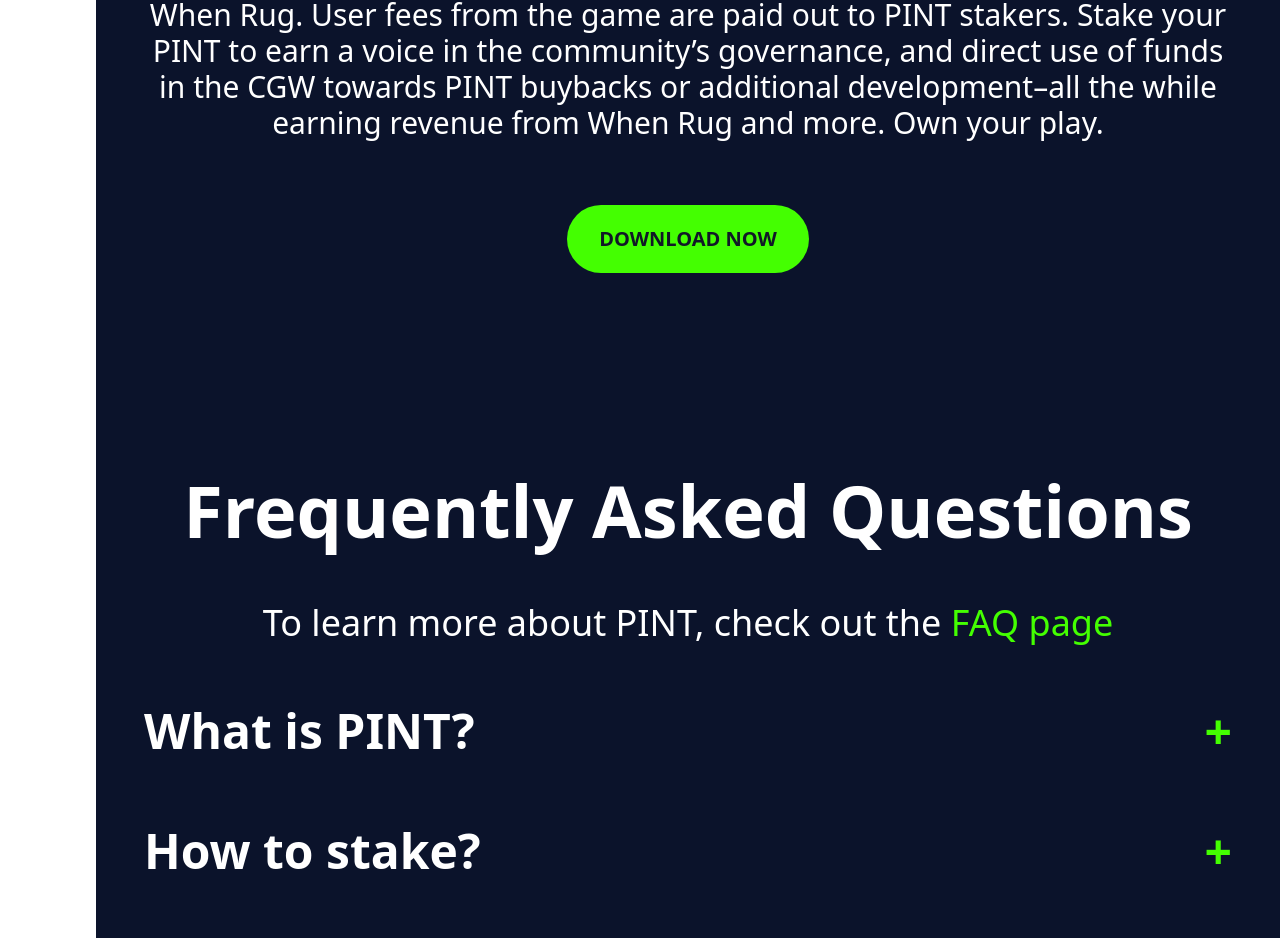
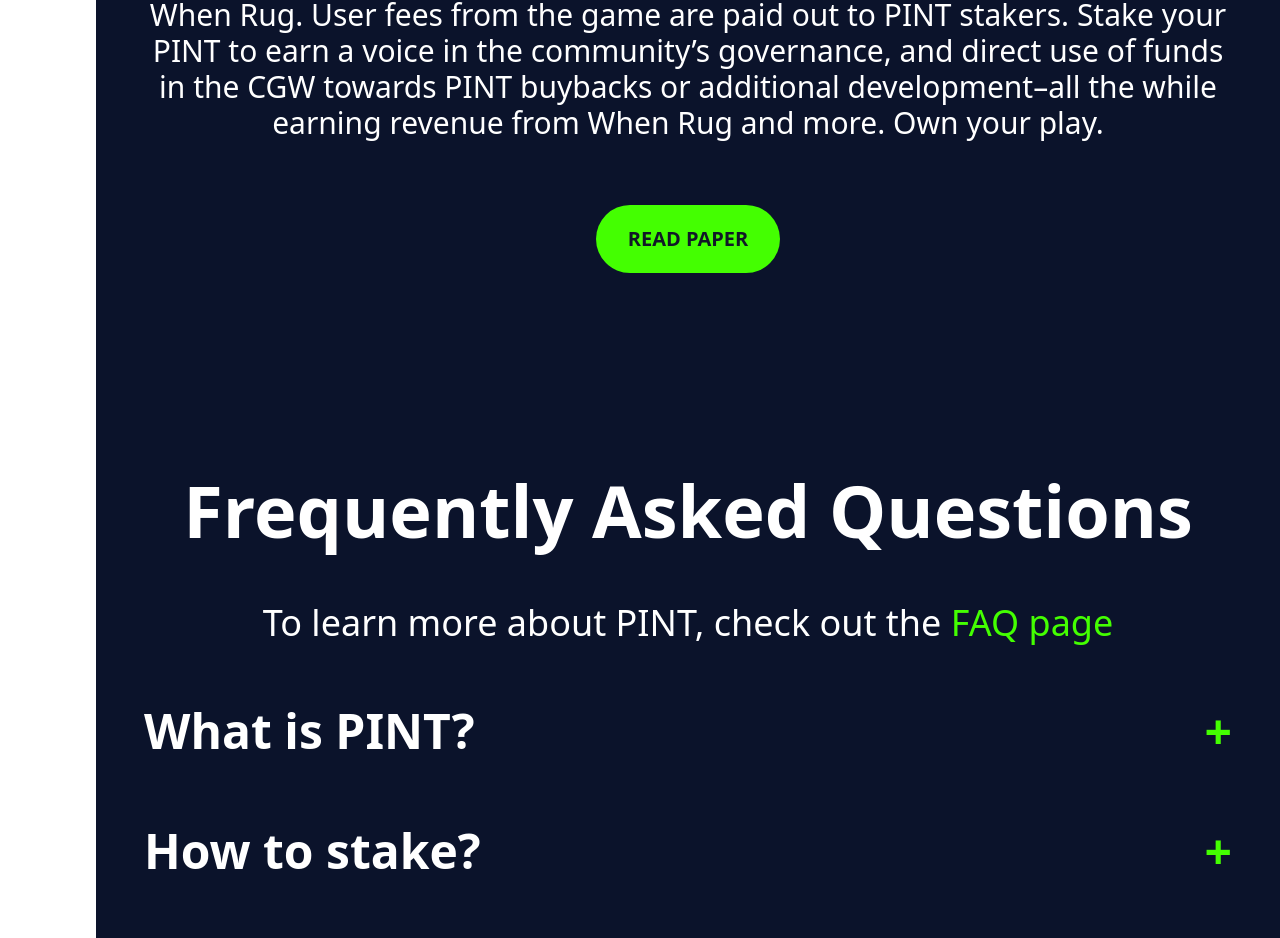
Before and after one commit to jsbarrett/pub-finance-site, a React (Vite) app: page /about in a window 1280 px wide. Shown: the part 2529-3467 px from the top of the page. Built offline with nearby package versions, Linux system fonts and the light colour scheme.

Commit message:
Add link for lite paper on about page

```diff
--- a/src/pages/AboutPage.jsx
+++ b/src/pages/AboutPage.jsx
@@ -59,10 +59,12 @@ export const AboutPage = () => {
         </div>
 
         <div className='flex justify-center'>
-          <button
-            className='bg-accent-green mt-16 rounded-full text-xl px-8 py-5 text-gray-900 flex justify-between items-center bg-accent-green'>
-            <span className='font-semibold'>DOWNLOAD NOW</span>
-          </button>
+          <a href='https://pubfinance.medium.com/pint-litepaper-c0cb3525fb6a' target='_blank'>
+            <button
+              className='bg-accent-green mt-16 rounded-full text-xl px-8 py-5 text-gray-900 flex justify-between items-center bg-accent-green'>
+              <span className='font-semibold'>READ PAPER</span>
+            </button>
+          </a>
         </div>
       </section>
 
```
